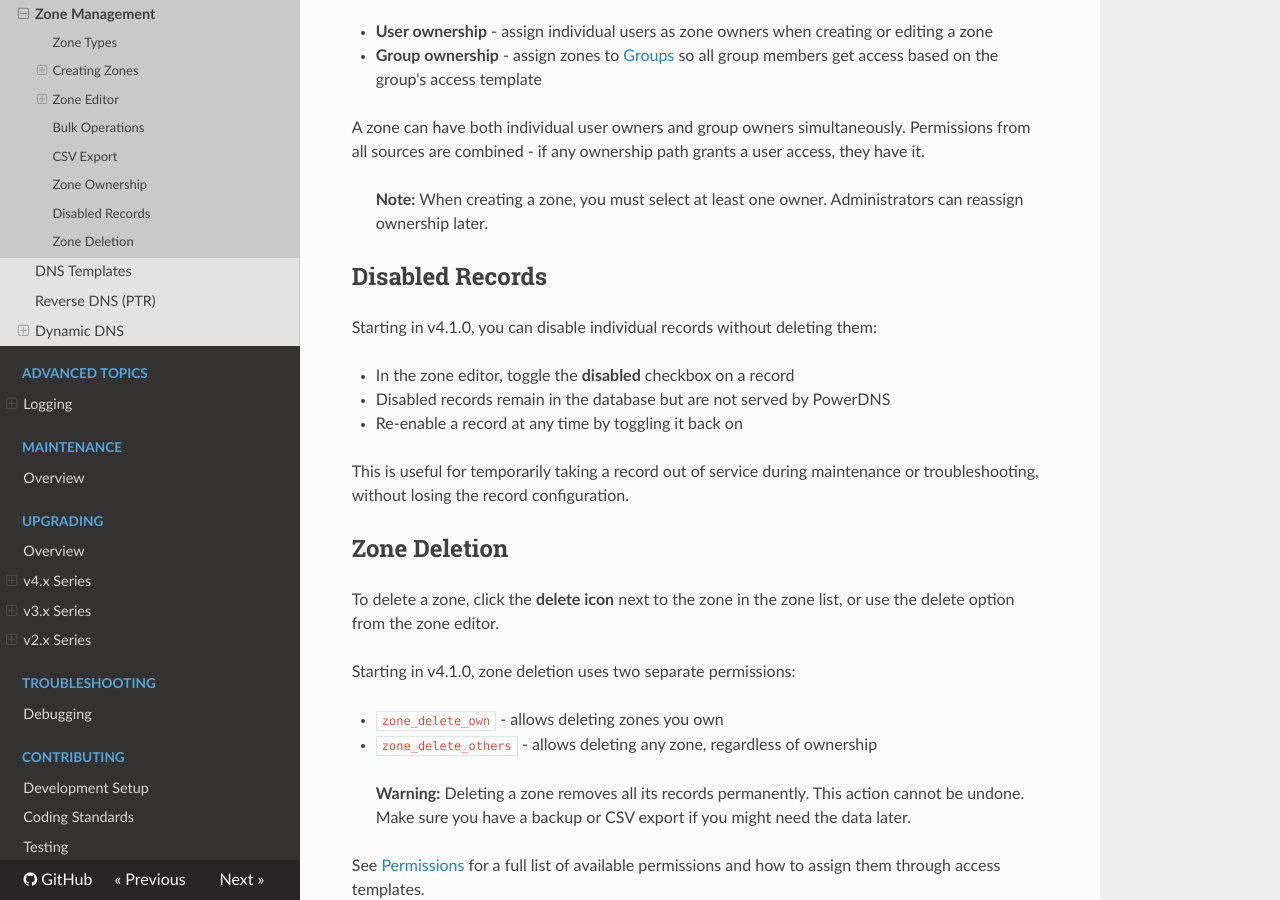
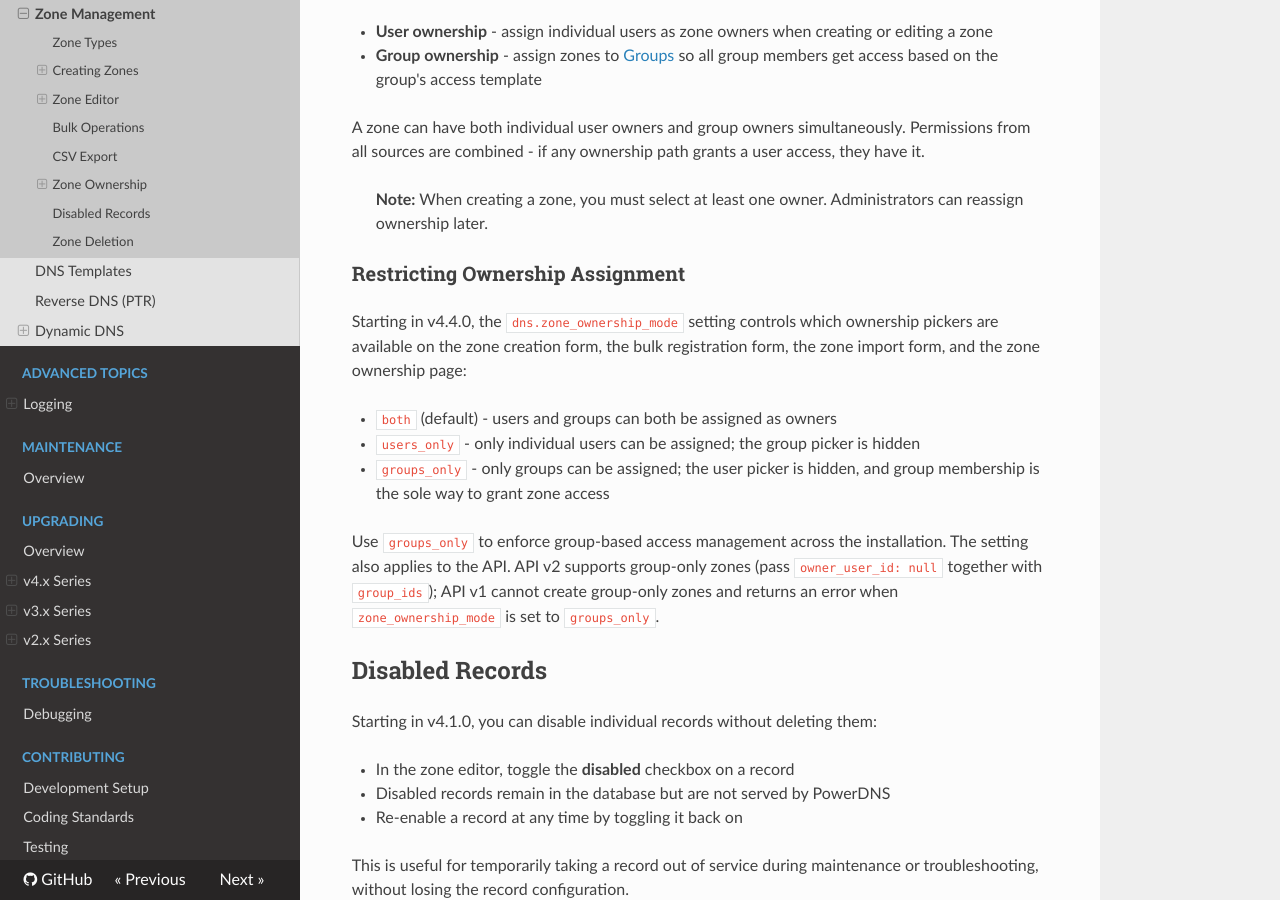
Before and after one commit to poweradmin/poweradmin-docs, an MkDocs documentation site: the page built from docs/user-guide/zones.md, in a window 1280 px wide and 900 px high, scrolled down 3969 px. Built offline with MkDocs 1.6.1, drawn with Linux system fonts in a browser that asks for light colours; nearby versions of some CDN libraries.

Commit message:
docs: document zone_ownership_mode setting

```diff
--- a/docs/user-guide/zones.md
+++ b/docs/user-guide/zones.md
@@ -105,6 +105,16 @@ A zone can have both individual user owners and group owners simultaneously. Per
 
 > **Note:** When creating a zone, you must select at least one owner. Administrators can reassign ownership later.
 
+### Restricting Ownership Assignment
+
+Starting in v4.4.0, the `dns.zone_ownership_mode` setting controls which ownership pickers are available on the zone creation form, the bulk registration form, the zone import form, and the zone ownership page:
+
+- `both` (default) - users and groups can both be assigned as owners
+- `users_only` - only individual users can be assigned; the group picker is hidden
+- `groups_only` - only groups can be assigned; the user picker is hidden, and group membership is the sole way to grant zone access
+
+Use `groups_only` to enforce group-based access management across the installation. The setting also applies to the API. API v2 supports group-only zones (pass `owner_user_id: null` together with `group_ids`); API v1 cannot create group-only zones and returns an error when `zone_ownership_mode` is set to `groups_only`.
+
 ## Disabled Records
 
 Starting in v4.1.0, you can disable individual records without deleting them:
```
Also changed, not shown: docs/configuration/dns-settings.md (+2 -0 lines).
